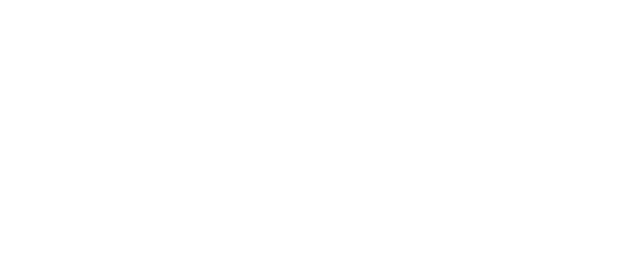
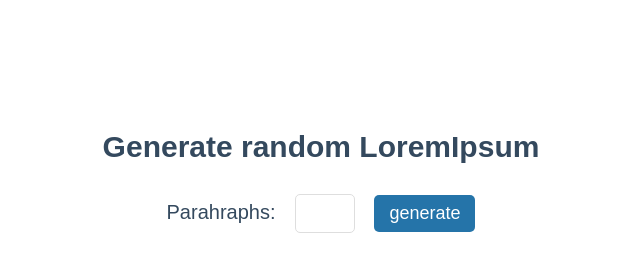
Before and after one commit to caxar/LoremIpsumGenerate, a plain HTML site: page index.html in a window 1280 px wide. Shown: the whole page, without its empty margins (319-959 px from the left). Drawn offline with Linux system fonts and the light colour scheme.

Commit message:
write code in index.html file and write code in style.css

```diff
--- a/index.html
+++ b/index.html
@@ -6,6 +6,23 @@
 	<title>Document</title>
 </head>
 <body>
+
+<section class="container">
+	<h3>Generate random LoremIpsum</h3>
+
+	<form class="lorem-form">
+		<label for="amount">parahraphs:</label>
+		<input type="number" id="amount" class="amount">
+		<button class="btn">generate</button>
+	</form>
+
+	<section class="lorem-text"></section>
+	<!-- /.lorem-text -->
+</section>
+<!-- /.container -->
+
+
+
 
 
 
--- a/style.css
+++ b/style.css
@@ -0,0 +1,65 @@
+* {
+  box-sizing: border-box;
+}
+
+body {
+  padding: 0;
+  margin: 0;
+  height: 100vh;
+  font-family: 'Arial', sans-serif;
+}
+
+.container {
+  width: 1000px;
+  margin: 0 auto;
+  text-align: center;
+}
+
+.container h3 {
+  padding-top: 100px;
+  font-size: 30px;
+  font-weight: 800;
+  color: #34495e;
+}
+
+form {
+  margin-bottom: 50px;
+}
+
+form label {
+  font-size: 20px;
+  text-transform: capitalize;
+  color: #34495e;
+}
+
+form input {
+  padding: 8px;
+  border-radius: 5px;
+  border: 1px solid #dedede;
+  text-align: right;
+  font-size: 18px;
+  width: 60px;
+  margin: 0 15px;
+}
+
+form .btn {
+  font-size: 18px;
+  border-radius: 5px;
+  padding: 8px 15px;
+  border: none;
+  background: #2574a9;
+  color: #fff;
+  cursor: pointer;
+}
+
+.lorem-text {
+  width: 100%;
+  text-align: center;
+  margin: 0 auto;
+}
+
+.lorem-text .result {
+  color: #34495e;
+  font-size: 20px;
+  margin-bottom: 25px;
+}
```
Also changed, not shown: app.js.
